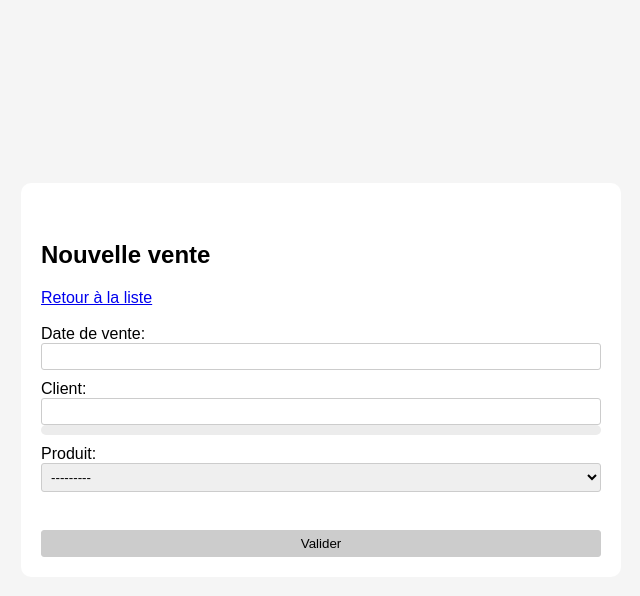
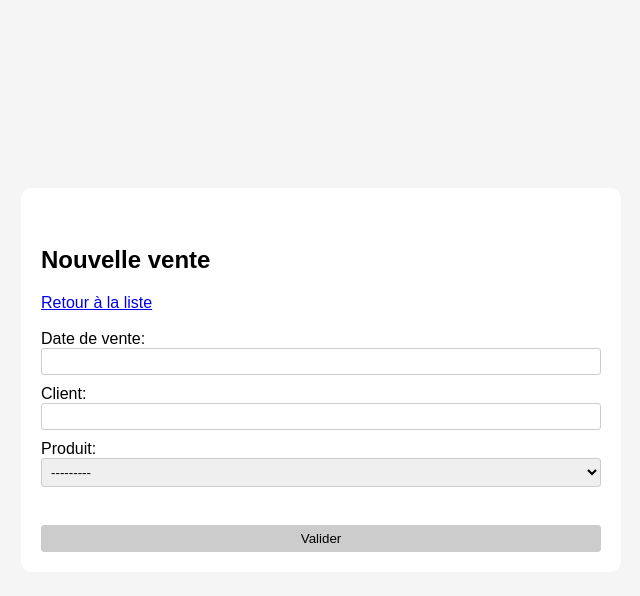
Before and after one commit to almamydev/DjangoObjectField, a Django app: page /sales/create/ in a window 1280 px wide. Shown: the top 596 px of the page, without its empty margins (319-959 px from the left). Run offline with Django 5.2, Linux system fonts and the light colour scheme; data that the repository does not hold is empty.

Commit message:
Js Hydration

```diff
--- a/src/sales/templates/sales/components/clients_autocomplete.html
+++ b/src/sales/templates/sales/components/clients_autocomplete.html
@@ -6,6 +6,13 @@
         gap: 2px;
         background-color: rgb(236, 236, 236);
         border-radius: 5px;
+        position: absolute;
+        left: 0;
+        top: calc(100% + 5px);
+        width: 100%;
+    }
+    .client-list.hide {
+        display: none;
     }
     .client-item {
         cursor: pointer;
@@ -27,4 +34,21 @@
             document.getElementById("client_name_binding").value = item.innerText;
         });
     });
+    document.addEventListener("DOMContentLoaded", () => {
+        if (!document.getElementById("client_list").classList.contains("hide")) {
+            document.getElementById("client_list").classList.add("hide");
+        }
+    })
+    document.getElementById("client_name_binding").addEventListener("focus", () => {
+        if (document.getElementById("client_list").classList.contains("hide")) {
+            document.getElementById("client_list").classList.remove("hide");
+        }
+    })
+    document.addEventListener("click", (event) => {
+        if (!event.target.closest("#client_list") && !event.target.closest("#client_name_binding")) {
+            if (!document.getElementById("client_list").classList.contains("hide")) {
+                document.getElementById("client_list").classList.add("hide");
+            }
+        }
+    })
 </script>
--- a/src/sales/templates/sales/create.html
+++ b/src/sales/templates/sales/create.html
@@ -31,7 +31,7 @@
             <div>
                 {{ form.client.label_tag }}
                 {{ form.client.as_hidden }}
-                <div class="client-typing">
+                <div class="client-typing" style="position: relative;">
                     <input type="text" name="client_name" id="client_name_binding" hx-get="{% url 'sales:create' %}" hx-trigger="keyup changed delay:100ms" hx-target="#client_list" hx-swap="outerHTML">
                     {% include 'sales/components/clients_autocomplete.html' %}
                 </div>
```
